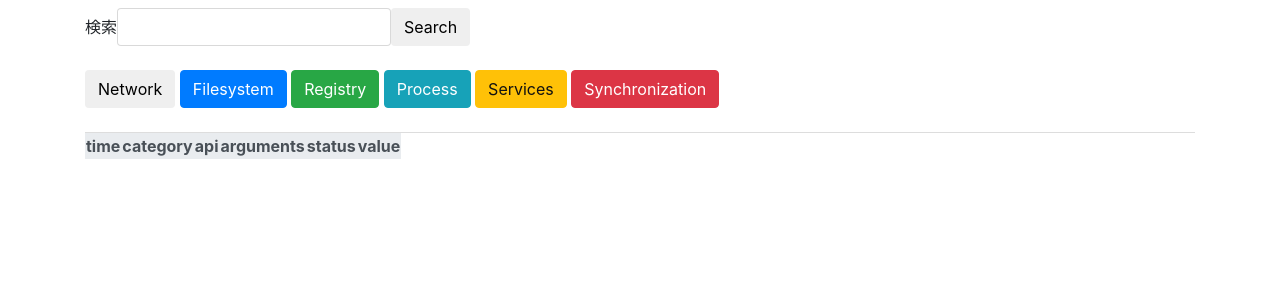
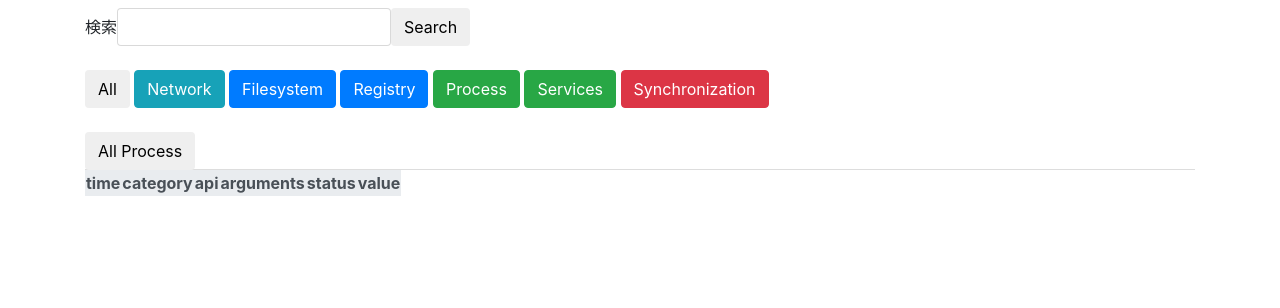
Before and after one commit to staybuzz/cuckoo-json-viewer, a Flask app: template templates/index.html in a window 1280 px wide. Shown: the top 308 px of the page. Run offline with Flask 2, Linux system fonts and the light colour scheme; the template is opened without the code that fills it, so the values that code supplies are empty; parts of the project's set-up code (start-up, migrations or seed data) failed here and were passed over; some libraries are stand-ins or nearby versions.

Commit message:
カテゴリとプロセス一覧にAllボタンを設置＆微妙にカラー変更

```diff
--- a/templates/index.html
+++ b/templates/index.html
@@ -20,25 +20,27 @@
         </div>
         <br>
 
-        <button type="submit" name="category" value="network" class="btn btn-default">Network</button>
+        <button type="submit" name="category" value="" class="btn btn-default">All</button>
+        <button type="submit" name="category" value="network" class="btn btn-info">Network</button>
         <button type="submit" name="category" value="file" class="btn btn-primary">Filesystem</button></a>
-        <button type="submit" name="category" value="registry" class="btn btn-success">Registry</button></a>
-        <button type="submit" name="category" value="process" class="btn btn-info">Process</button></a>
-        <button type="submit" name="category" value="services" class="btn btn-warning">Services</button></a>
+        <button type="submit" name="category" value="registry" class="btn btn-primary">Registry</button></a>
+        <button type="submit" name="category" value="process" class="btn btn-success">Process</button></a>
+        <button type="submit" name="category" value="services" class="btn btn-success">Services</button></a>
         <button type="submit" name="category" value="synchronization" class="btn btn-danger">Synchronization</button></a>
       </form>
       <br>
 
       <!-- プロセスIDとプロセス名を列挙するタブ -->
       <ul class="nav nav-tabs">
+        <li class="nav-item"><button class="btn btn-default"><a href="/{{ jsonid }}"><font color='black'>All Process</font></a></button></li>
         {% for pinfo in pinfos %}
-        <li class="nav-item">
+          <li class="nav-item">
           {% if pinfo['pid'] == pid %}
           <button class="btn btn-primary"><a href="/{{ jsonid }}/{{ pinfo['pid'] }}"><font color='white'>{{ pinfo['pid'] }} - {{ pinfo['process_name'] }}</font></a></button>
           {% else %}
           <button class="btn btn-default"><a href="/{{ jsonid }}/{{ pinfo['pid'] }}"><font color='black'>{{ pinfo['pid'] }} - {{ pinfo['process_name'] }}</font></a></button>
           {% endif %}
-        </li>
+          </li>
         {% endfor %}
       </ul>
 
```
